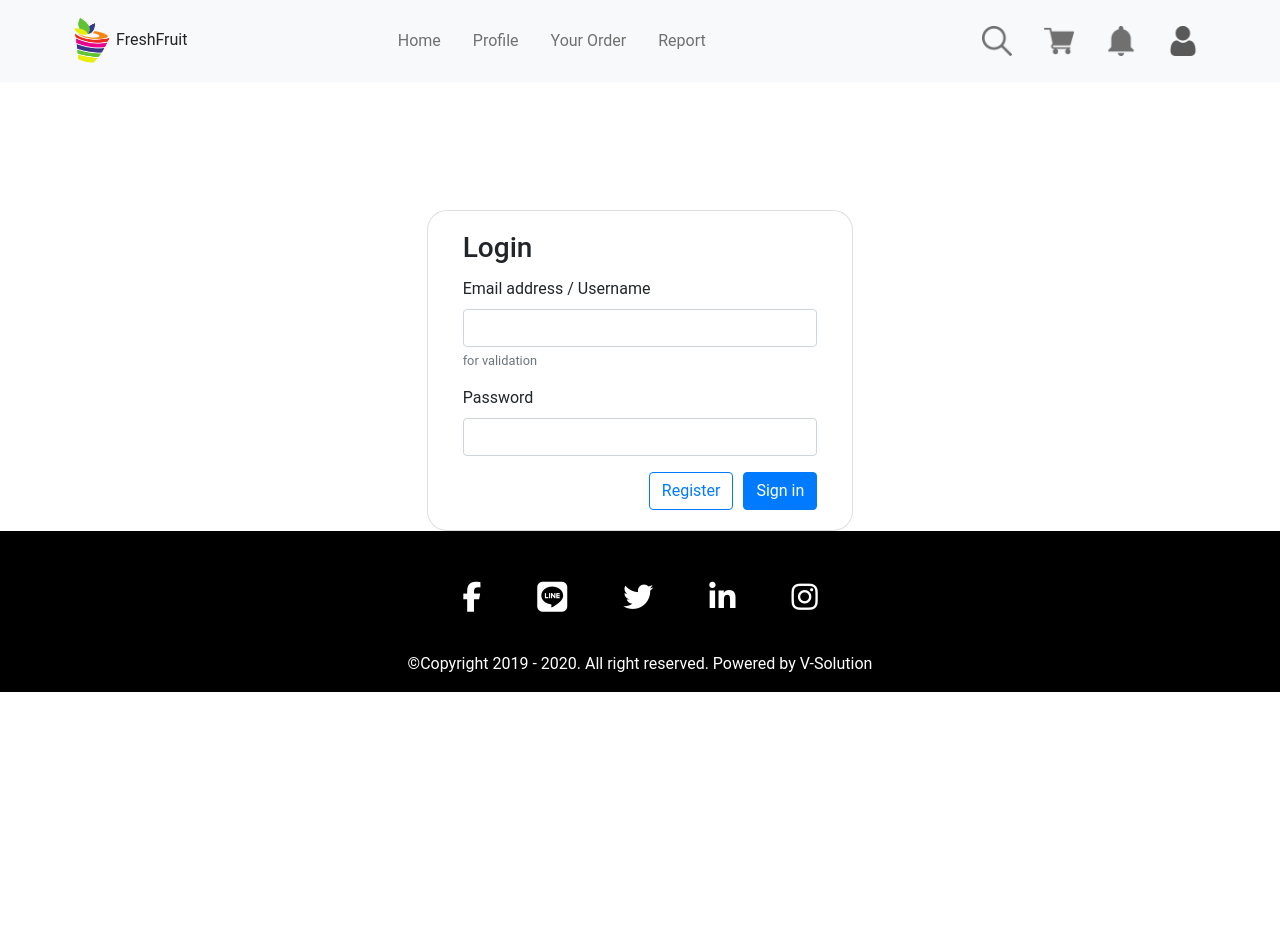
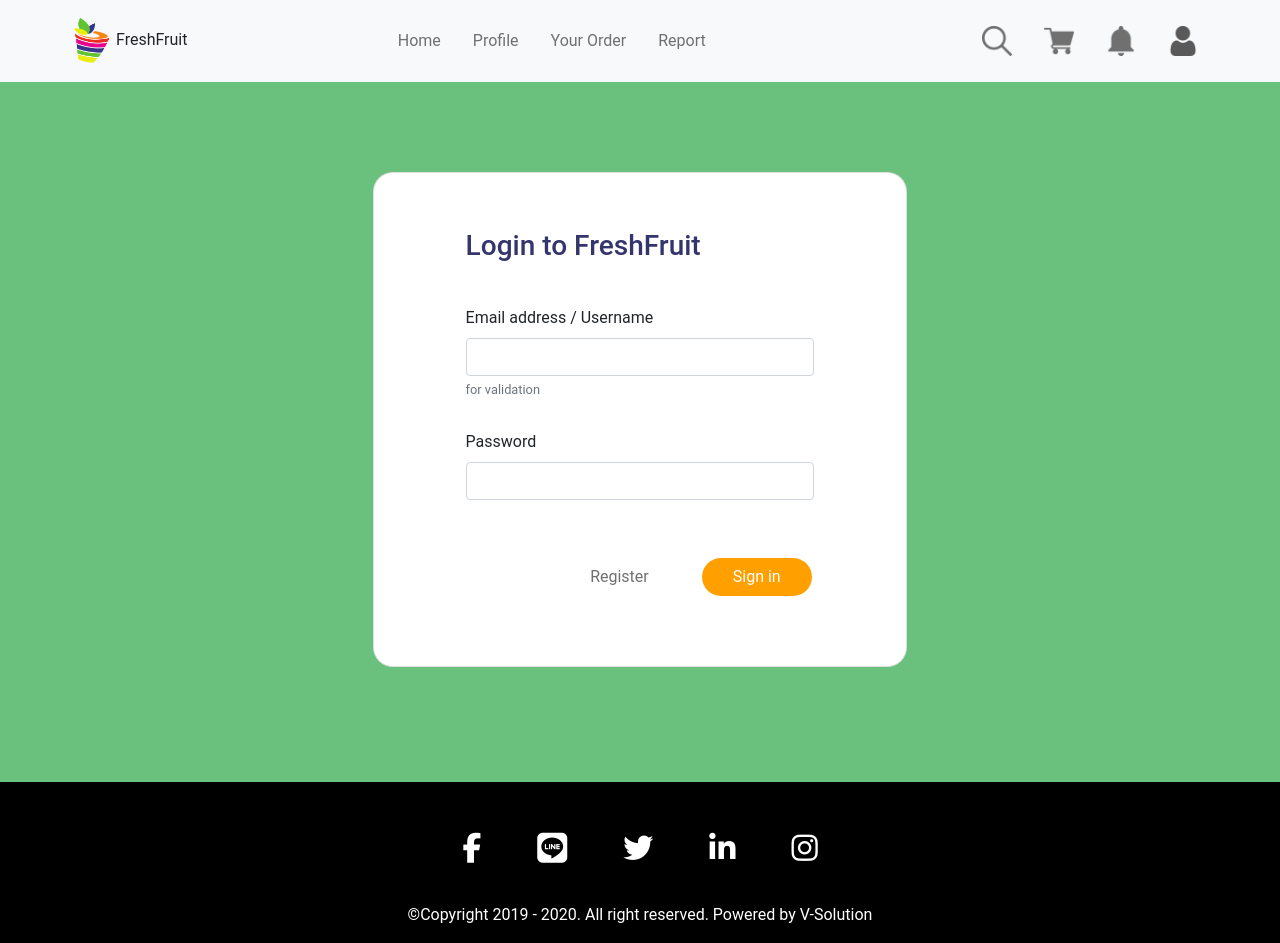
Before and after one commit to 2110423-2019-2/sec1_V-Solution, a React (Create React App) app in the folder front-fresh-fruit/: page /Signin in a window 1280 px wide. Before the commit the page ends 800 px from the top, so only its background shows below. Built offline with nearby package versions, Linux system fonts and the light colour scheme.

Commit message:
Redesign Login form

```diff
--- a/front-fresh-fruit/src/Page/Signin.js
+++ b/front-fresh-fruit/src/Page/Signin.js
@@ -2,10 +2,10 @@ import React from 'react';
 import Loginform from '../web-components/Loginform';
 const Signin = () => {
     return (
-        <div>
-
-          <Loginform/>
-
+        <div class="container-fluid" style={{backgroundColor:"#6AC17D"}}>
+          <div class="row" style={{height: "700px"}}>
+            <Loginform/>
+          </div>
         </div>
     );
 };
--- /dev/null
+++ b/front-fresh-fruit/src/styles/_loginform.css
@@ -0,0 +1,42 @@
+.card {
+    margin: auto;
+    margin-top: 7%;
+    margin-bottom: 9%;
+    padding-left: 5%;
+    padding-right: 5%;
+    border-radius: 20px;
+}
+
+.card-title {
+    color: #35356D;
+    margin-top: 10%;
+    margin-bottom: 10%;
+    padding-left: 2%;
+}
+
+.form-group {
+    padding: 2%;
+}
+
+.btn-login {
+    float: right;
+    padding-top: 3%;
+}
+
+.btn-register {
+    margin-right: 40px;
+    color: #707070;
+    background-color: #FFFFFF;
+    border-color: transparent;
+    border-radius: 4px;
+}
+
+.btn-signin {
+    color: white;
+    margin-right: 10px;
+    padding-left: 30px;
+    padding-right: 30px;
+    background-color: #FFA000;
+    border-color: transparent;
+    border-radius: 20px;
+}
--- a/front-fresh-fruit/src/web-components/Loginform.js
+++ b/front-fresh-fruit/src/web-components/Loginform.js
@@ -2,6 +2,7 @@ import React, { useState, useEffect } from 'react';
 import axios from 'axios';
 import { useHistory } from "react-router-dom";
 import UserContext from '../Context/UserContext';
+import '../styles/_loginform.css';
 
 /*const option = {
     methods: "POST",
@@ -49,9 +50,9 @@ const Loginform = (props) => {
 
     return (
 
-        <div class="card col-lg-4 col-sm-12" style={{ margin: 'auto', marginTop: '10%', borderRadius: '20px' }}>
+        <div class="card col-lg-5 col-sm-12">
             <div class="card-body">
-                <h3 class="card-title">Login</h3>
+                <h3 class="card-title">Login to FreshFruit</h3>
                 <form>
                     <div class="form-group">
                         <label for="exampleInputEmail1">Email address / Username</label>
@@ -66,9 +67,9 @@ const Loginform = (props) => {
 
                     <UserContext.Consumer>
                         {({ isloggedin, setLogin, setToken, setUsername }) => (
-                            <div style={{ float: 'right' }}>
-                                <button type="submit" class="btn btn-outline-primary" style={{ marginRight: '10px' }}>Register</button>
-                                <button class="btn btn-primary" onClick={() => {
+                            <div class="btn-login">
+                                <button type="submit" class="btn btn-outline-primary btn-register">Register</button>
+                                <button class="btn btn-primary btn-signin" onClick={() => {
                                     const t = OnSignIn()
                                     t.then((val) => {
                                         setToken(val.data.token)
--- a/front-fresh-fruit/src/web-components/Navigationbar.js
+++ b/front-fresh-fruit/src/web-components/Navigationbar.js
@@ -1,6 +1,6 @@
 import React from 'react';
 import Nav from 'react-bootstrap/Nav'
-import { NavLink } from 'react-router-dom'
+import { Route, Switch, NavLink } from 'react-router-dom'
 import "../styles/_navbar.css"
 import Nav_logo from '../pictures/Nav_logo.png';
 import Nav_user from '../pictures/Nav_user.png';
@@ -17,7 +17,7 @@ function Navigationbar() {
       </a>
       <Nav className="justify-content-center">
           <Nav.Link exact to="/" className="main-nav" activeClassName="main-nav-active">Home</Nav.Link>
-          <Nav.Link exact to="/Profile" className="main-nav" activeClassName="main-nav-active">Profile</Nav.Link>
+          <Nav.Link exact to="/EditProfile" className="main-nav" activeClassName="main-nav-active">Profile</Nav.Link>
           <Nav.Link exact to="/Order" className="main-nav" activeClassName="main-nav-active">Your Order</Nav.Link>
           <Nav.Link exact to="/Report" className="main-nav" activeClassName="main-nav-active">Report</Nav.Link>
       </Nav>
```
